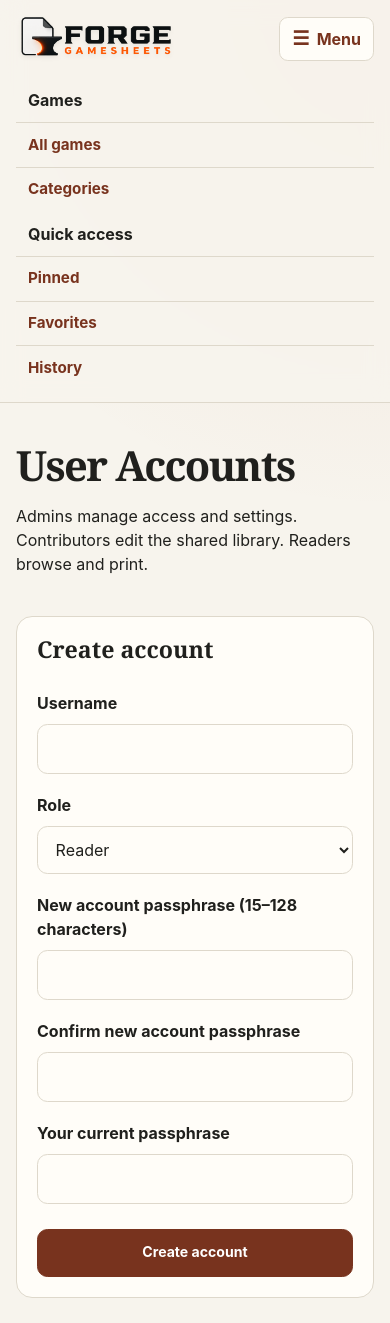
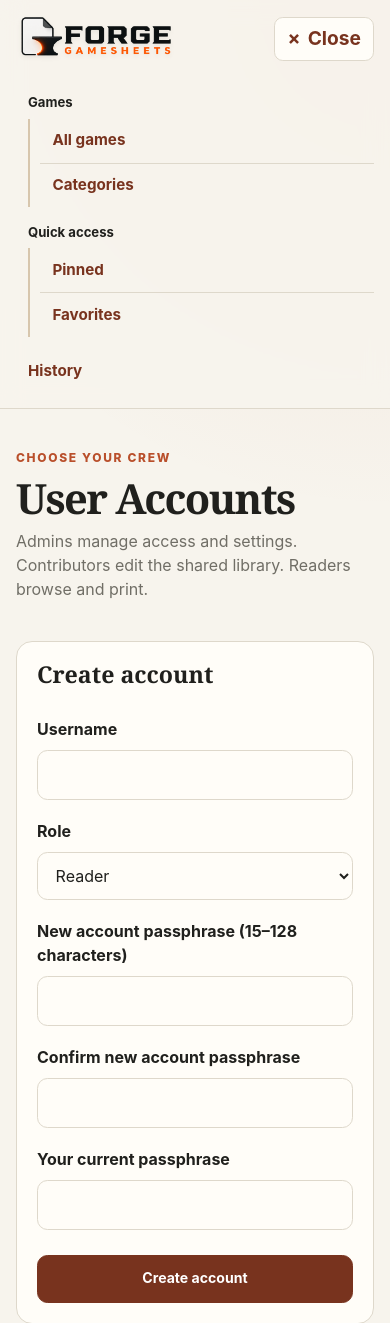
Before and after one commit to natsteff/forge-gamesheets, a Python web app: template app/templates/accounts.html in a window 390 px wide, after a click that opens the changed part. Shown: the top 1323 px of the page. Run offline with Jinja, Linux system fonts and the light colour scheme; the template is opened without the code that fills it, so the values that code supplies are empty.

Commit message:
Refine mobile navigation and page identity

```diff
--- a/app/static/app.js
+++ b/app/static/app.js
@@ -23,6 +23,8 @@ const primaryNavigation = document.querySelector("#primary-navigation");
 
 if (siteHeader && menuToggle && primaryNavigation) {
   const mobileNavigation = window.matchMedia("(max-width: 850px)");
+  const menuIcon = menuToggle.querySelector(".menu-toggle-icon");
+  const menuLabel = menuToggle.querySelector(".menu-toggle-label");
   siteHeader.classList.add("nav-enhanced");
   menuToggle.hidden = false;
   const groups = [...primaryNavigation.querySelectorAll(".nav-group")];
@@ -60,11 +62,15 @@ if (siteHeader && menuToggle && primaryNavigation) {
   const closeMenu = () => {
     siteHeader.classList.remove("menu-open");
     menuToggle.setAttribute("aria-expanded", "false");
+    menuIcon.textContent = "☰";
+    menuLabel.textContent = "Menu";
   };
 
   menuToggle.addEventListener("click", () => {
     const menuIsOpen = siteHeader.classList.toggle("menu-open");
     menuToggle.setAttribute("aria-expanded", String(menuIsOpen));
+    menuIcon.textContent = menuIsOpen ? "×" : "☰";
+    menuLabel.textContent = menuIsOpen ? "Close" : "Menu";
   });
 
   primaryNavigation.addEventListener("click", (event) => {
--- a/app/static/styles.css
+++ b/app/static/styles.css
@@ -751,22 +751,46 @@ input[type="checkbox"] {
   .site-header.nav-enhanced .menu-toggle span { font-size: 1.2rem; line-height: 1; }
   .site-header.nav-enhanced .site-nav {
     width: 100%;
+    max-height: calc(100dvh - 5rem);
     margin-left: 0;
     padding: 0 0 0.75rem;
+    overflow-y: auto;
+    overscroll-behavior: contain;
     flex-direction: column;
     gap: 0;
   }
   .site-header.nav-enhanced:not(.menu-open) .site-nav { display: none; }
   .site-header.nav-enhanced.menu-open .site-nav { display: flex; }
-  .site-header.nav-enhanced .site-nav a {
+  .site-header.nav-enhanced .nav-heading {
+    padding: 1rem 0.75rem 0.35rem;
+    color: var(--ink);
+    font-size: 0.82rem;
+  }
+  .site-header.nav-enhanced .nav-group-links {
+    margin-left: 0.75rem;
+    padding-left: 0.65rem;
+    border-left: 2px solid var(--status-border);
+  }
+  .site-header.nav-enhanced .nav-group-links a {
     min-height: 2.75rem;
     padding: 0.65rem 0.75rem;
     border-top: 1px solid var(--line);
     font-size: 0.95rem;
   }
+  .site-header.nav-enhanced .nav-group-links > :first-child { border-top: 0; }
+  .site-header.nav-enhanced .site-nav > a {
+    min-height: 2.75rem;
+    margin-top: 0.65rem;
+    padding: 0.8rem 0.75rem;
+    color: var(--forge-dark);
+    font-size: 0.95rem;
+    font-weight: 750;
+  }
+  .site-header.nav-enhanced .nav-group-links form { padding: 0.35rem 0.75rem 0; }
   .site-header.nav-enhanced .site-nav a[aria-current="page"] {
-    color: var(--surface);
-    background: var(--forge-dark);
+    color: var(--forge-dark);
+    background: var(--status-background);
+    box-shadow: inset 3px 0 var(--forge-dark);
     text-decoration: none;
   }
 }
--- a/app/templates/account.html
+++ b/app/templates/account.html
@@ -2,6 +2,7 @@
 {% block title %}My account · Forge GameSheets{% endblock %}
 {% block content %}
   <section class="settings-section">
+    <p class="eyebrow">Your place at the table</p>
     <h1>My account</h1>
     <p>{{ request.state.user.username }} · {{ request.state.user.role|title }}</p>
     {% if error %}<p class="status-banner warning" role="alert">{{ error }}</p>{% endif %}
--- a/app/templates/accounts.html
+++ b/app/templates/accounts.html
@@ -1,10 +1,13 @@
 {% extends "base.html" %}
 {% block title %}User Accounts · Forge GameSheets{% endblock %}
 {% block content %}
-  <h1>User Accounts</h1>
+  <section class="page-intro compact-intro">
+    <p class="eyebrow">Choose your crew</p>
+    <h1>User Accounts</h1>
+    <p>Admins manage access and settings. Contributors edit the shared library. Readers browse and print.</p>
+  </section>
   {% if error %}<p class="status-banner warning" role="alert">{{ error }}</p>{% endif %}
   {% if saved %}<p class="status-banner success" role="status">Changes saved.</p>{% endif %}
-  <p>Admins manage access and settings. Contributors edit the shared library. Readers browse and print.</p>
   <section class="settings-section">
     <h2>Create account</h2>
     <form class="metadata-form settings-form" action="{{ url_for('accounts_create') }}" method="post">
--- a/app/templates/base.html
+++ b/app/templates/base.html
@@ -16,8 +16,8 @@
       sizes="180x180"
       href="{{ url_for('static', path='/brand/apple-touch-icon.png') }}"
     >
-    <link rel="stylesheet" href="{{ url_for('static', path='/styles.css') }}?v=32">
-    <script src="{{ url_for('static', path='/app.js') }}?v=7" defer></script>
+    <link rel="stylesheet" href="{{ url_for('static', path='/styles.css') }}?v=37">
+    <script src="{{ url_for('static', path='/app.js') }}?v=8" defer></script>
     {% block head %}{% endblock %}
   </head>
   <body>
@@ -38,7 +38,7 @@
         aria-expanded="false"
         aria-controls="primary-navigation"
         hidden
-      ><span aria-hidden="true">☰</span> Menu</button>
+      ><span class="menu-toggle-icon" aria-hidden="true">☰</span><span class="menu-toggle-label">Menu</span></button>
       <nav class="site-nav" id="primary-navigation" aria-label="Primary navigation">
         <div class="nav-group">
         <span class="nav-heading">Games</span>
@@ -46,7 +46,7 @@
         <div class="nav-group-links" id="nav-games">
         <a href="{{ url_for('all_games') }}"{% if request.url.path == "/games" %} aria-current="page"{% endif %}>All games</a>
         <a href="{{ url_for('categories_home') }}"{% if request.url.path.startswith("/categories") %} aria-current="page"{% endif %}>Categories</a>
-        {% if request.state.can_contribute %}<a href="{{ url_for('assign_categories') }}">Assign game categories</a>{% endif %}
+        {% if request.state.can_contribute %}<a href="{{ url_for('assign_categories') }}"{% if request.url.path == "/assign-categories" %} aria-current="page"{% endif %}>Assign game categories</a>{% endif %}
         </div></div>
         <div class="nav-group">
         <span class="nav-heading">Quick access</span>
@@ -72,7 +72,7 @@
         <span class="nav-heading">Account</span>
         <button class="nav-group-toggle" type="button" aria-expanded="false" aria-controls="nav-account" hidden>Account <span aria-hidden="true">▾</span></button>
         <div class="nav-group-links" id="nav-account">
-        <a href="{{ url_for('account_home') }}">My account</a>
+        <a href="{{ url_for('account_home') }}"{% if request.url.path == "/account" %} aria-current="page"{% endif %}>My account</a>
         <form action="{{ url_for('logout_view') }}" method="post"><button class="secondary-button" type="submit">Sign out</button></form>
         </div></div>
         {% endif %}
--- a/app/templates/public_base.html
+++ b/app/templates/public_base.html
@@ -5,7 +5,7 @@
     <meta name="viewport" content="width=device-width, initial-scale=1">
     <meta name="robots" content="noindex, nofollow">
     <title>{% block title %}Forge GameSheets{% endblock %}</title>
-    <link rel="stylesheet" href="{{ url_for('static', path='/styles.css') }}?v=32">
+    <link rel="stylesheet" href="{{ url_for('static', path='/styles.css') }}?v=37">
   </head>
   <body>
     <a class="skip-link" href="#main-content">Skip to main content</a>
```
Also changed, not shown: app/templates/assign_categories.html (+5 -2 lines), tests/test_auth_web.py (+8 -0 lines), tests/test_web.py (+7 -3 lines).
